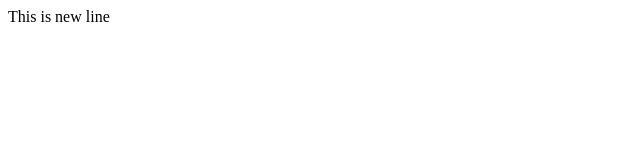
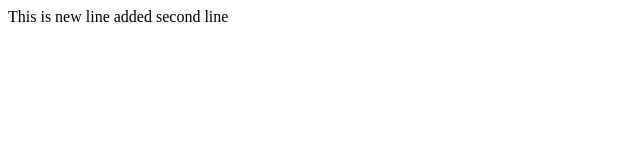
Before and after one commit to Anastasiya88/Anastasiya88.github.io, a plain HTML site: page index.html in a window 1280 px wide. Shown: the whole page, without its empty margins (0-640 px from the left). Drawn offline with Linux system fonts and the light colour scheme.

Commit message:
added second line

```diff
--- a/index.html
+++ b/index.html
@@ -8,5 +8,7 @@
 
   This is new line
 
+  added second line
+
 </body>
 </html>
```
